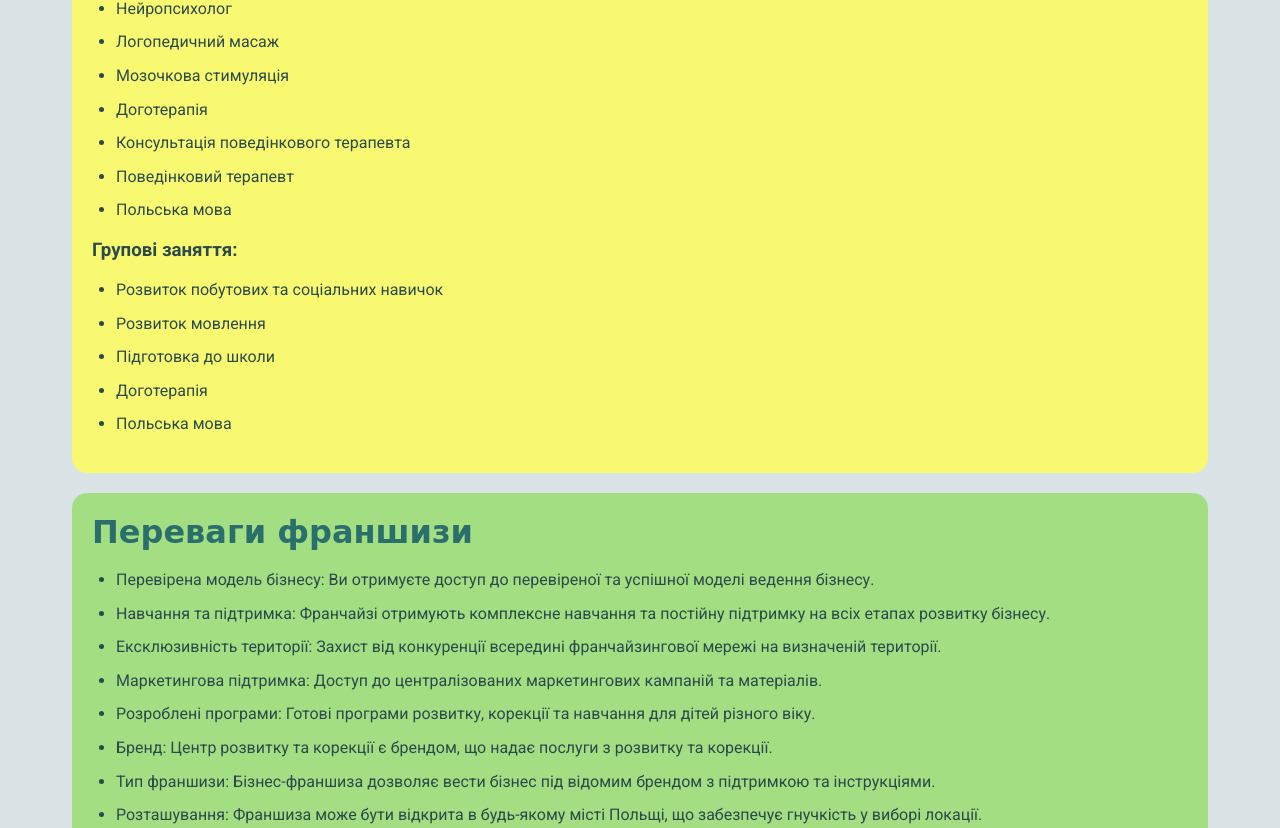
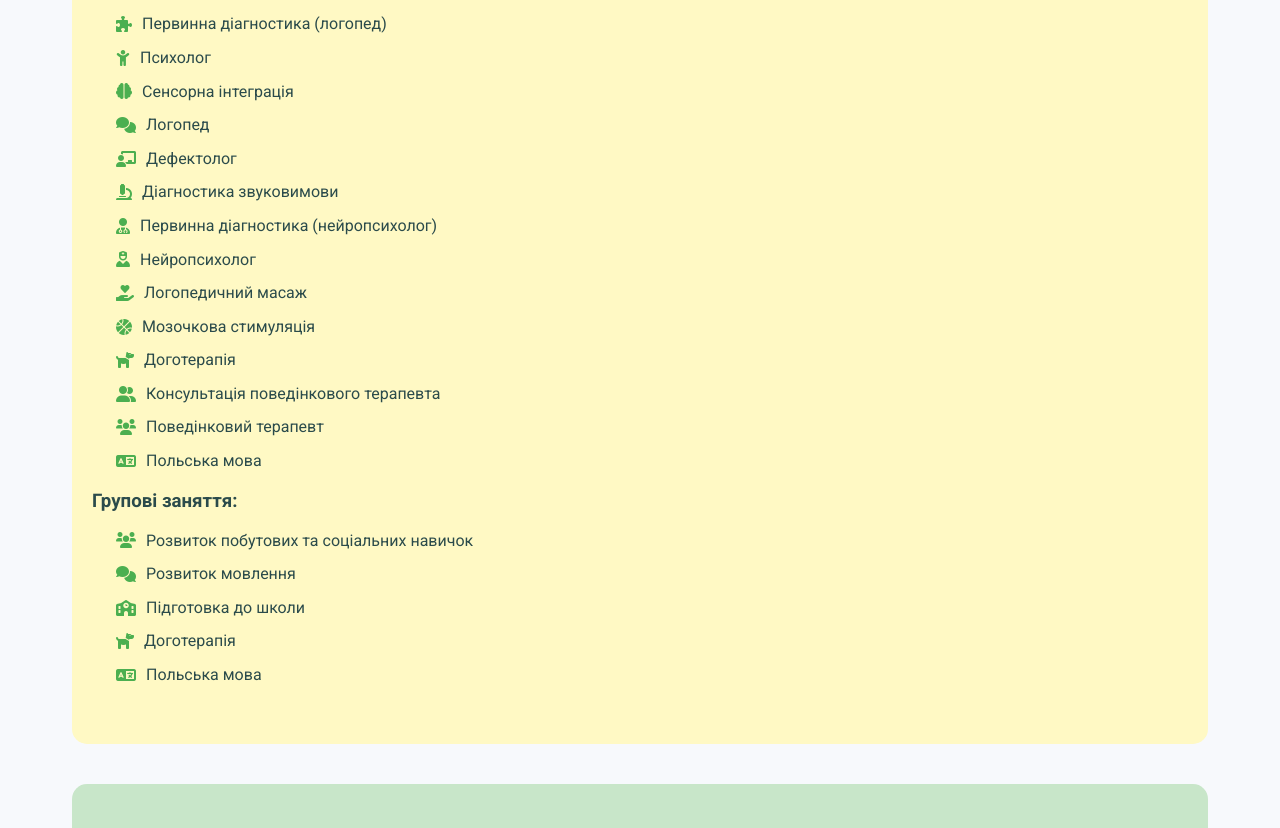
Before and after one commit to planetaTerapii/PlanetaTerapiiFront, a React (Create React App) app: page / in a window 1280 px wide. Shown: the part 1646-2474 px from the top of the page. Built offline with nearby package versions, Linux system fonts and the light colour scheme.

Commit message:
Added icons, new profile photo

```diff
--- a/src/App.css
+++ b/src/App.css
@@ -1,16 +1,16 @@
 body {
   margin: 0;
   font-family: "Roboto", sans-serif;
-  background-color: #dae3e5;
-  color: #2b4b4b; /* Set default text color */
-  overflow-x: hidden; /* Prevent horizontal overflow */
+  background-color: #f7f9fc;
+  color: #2b4b4b;
+  overflow-x: hidden;
 }
 
 nav {
   position: fixed;
   top: 0;
   width: 100%;
-  background-color: rgba(218, 227, 229, 0.9); /* Semi-transparent background */
+  background-color: rgba(42, 111, 108, 0.9);
   z-index: 1000;
 }
 
@@ -18,13 +18,13 @@ nav .nav-container {
   max-width: 1200px;
   margin: 0 auto;
   display: flex;
-  justify-content: space-between; /* Ensure space between logo and menu */
-  align-items: center; /* Align items vertically centered */
+  justify-content: space-between;
+  align-items: center;
   padding: 1rem;
 }
 
 nav .desktop-logo {
-  height: 80px; /* Adjust the height of the logo as needed */
+  height: 80px;
 }
 
 nav ul {
@@ -40,12 +40,13 @@ nav ul li {
 }
 
 nav ul li a {
-  color: #2a6f6c;
+  color: #ffffff;
   text-decoration: none;
+  font-weight: bold;
 }
 
 nav ul li a:hover {
-  color: #6ba4a3; /* Hover color for links */
+  color: #c8e6c9;
 }
 
 nav .hamburger {
@@ -56,36 +57,42 @@ nav .hamburger {
 nav .hamburger div {
   width: 25px;
   height: 3px;
-  background-color: #2a6f6c;
+  background-color: #ffffff;
   margin: 5px;
   transition: all 0.3s ease;
 }
 
-/* Ensure unordered and ordered lists have proper margin and padding */
 section ul,
 section ol {
-  margin: 1rem 0 1rem 1.5rem; /* Adjust as needed */
+  margin: 1rem 0 1rem 1.5rem;
   padding: 0;
 }
 
 section ul li,
 section ol li {
-  color: #2b4b4b; /* Match text color */
+  color: #2b4b4b;
   line-height: 1.6;
-  margin-bottom: 0.5rem; /* Add spacing between list items */
+  margin-bottom: 0.5rem;
+  display: flex;
+  align-items: center;
+}
+
+.list-icon {
+  margin-right: 10px;
+  color: #4caf50;
 }
 
 section {
   padding: 2rem 0;
-  overflow: hidden; /* Prevent overflow during animations */
-  box-sizing: border-box; /* Include padding and border in element's total width and height */
+  overflow: hidden;
+  box-sizing: border-box;
 }
 
 section h2 {
   color: #2a6f6c;
   font-size: 2rem;
   margin-bottom: 1rem;
-  font-family: 'Comic Sans MS', sans-serif; /* Playful font */
+  font-family: 'Comic Sans MS', sans-serif;
 }
 
 section p {
@@ -94,35 +101,35 @@ section p {
 }
 
 .section-bg-blue {
-  background-color: #a2d5f2;
+  background-color: #b3e5fc;
 }
 
 .section-bg-yellow {
-  background-color: #f9f871;
+  background-color: #fff9c4;
 }
 
 .section-bg-green {
-  background-color: #a3de83;
+  background-color: #c8e6c9;
 }
 
 .section-bg-orange {
-  background-color: #ffb677;
+  background-color: #ffe0b2;
 }
 
 .section-bg-purple {
-  background-color: #d4a5a5;
+  background-color: #e1bee7;
 }
 
 .section-bg-pink {
-  background-color: #ffabbc;
+  background-color: #f8bbd0;
 }
 
 .section-bg-cyan {
-  background-color: #8dd7cf;
+  background-color: #b2ebf2;
 }
 
 .section-bg-lightblue {
-  background-color: #c9e8f2;
+  background-color: #bbdefb;
 }
 
 .section-bg-blue,
@@ -134,11 +141,10 @@ section p {
 .section-bg-cyan,
 .section-bg-lightblue {
   border-radius: 15px; /* Rounded corners */
-  padding: 20px; /* Top and bottom padding */
-  margin: 20px 0; /* Top and bottom margin */
+  padding: 40px 20px; /* Increased top and bottom padding */
+  margin: 40px 0; /* Increased top and bottom margin */
 }
 
-/* Animation Styles */
 .fade-up {
   opacity: 0;
   transform: translateY(20px);
@@ -150,44 +156,43 @@ section p {
   transform: translateY(0);
 }
 
-/* Specific styles for mobile */
 @media (max-width: 768px) {
   header .join-us-text {
-    bottom: 10px; /* Position the text at the bottom for mobile */
+    bottom: 10px;
     left: 50%;
     transform: translateX(-50%);
-    font-size: 1.2rem; /* Adjust size for mobile */
-    padding: 0.5rem 1rem; /* Adjust padding for mobile */
-    width: 90%; /* Make it wider on mobile */
+    font-size: 1.2rem;
+    padding: 0.5rem 1rem;
+    width: 90%;
   }
 
   main {
-    padding-top: 60px; /* Adjust padding for mobile to account for the navbar height */
+    padding-top: 60px;
   }
 
   nav ul li a {
-    font-size: 1.5rem; /* Larger font size for mobile menu items */
-    color: #2a6f6c; /* Ensure link color matches design */
+    font-size: 1.5rem;
+    color: #2a6f6c;
   }
 
   nav ul li a:hover {
-    color: #6ba4a3; /* Hover color for mobile links */
+    color: #6ba4a3;
   }
 }
 
 main {
-  max-width: 1200px; /* Increase the max-width for wider sections */
+  max-width: 1200px;
   margin: 60px auto 0;
   padding: 2rem;
-  padding-top: 100px; /* Increase padding to account for the navbar height */
-  overflow-x: hidden; /* Prevent horizontal overflow */
-  box-sizing: border-box; /* Include padding and border in element's total width and height */
+  padding-top: 100px;
+  overflow-x: hidden;
+  box-sizing: border-box;
 }
 
 .contact-icons {
   display: flex;
   gap: 1rem;
-  margin-top: 1rem; /* Adjusted to appear after the form */
+  margin-top: 1rem;
   justify-content: center;
 }
 
@@ -205,8 +210,8 @@ form {
   display: flex;
   flex-wrap: wrap;
   gap: 1rem;
-  padding: 1rem; /* Padding added to form for spacing */
-  box-sizing: border-box; /* Include padding and border in element's total width and height */
+  padding: 1rem;
+  box-sizing: border-box;
 }
 
 form div {
@@ -230,7 +235,7 @@ form textarea {
 
 form input::placeholder,
 form textarea::placeholder {
-  color: #95c0c1; /* Placeholder text color */
+  color: #95c0c1;
 }
 
 form button {
@@ -252,8 +257,8 @@ footer {
   color: white;
   text-align: center;
   padding: 1rem;
-  overflow-x: hidden; /* Prevent horizontal overflow */
-  box-sizing: border-box; /* Include padding and border in element's total width and height */
+  overflow-x: hidden;
+  box-sizing: border-box;
 }
 
 footer a {
@@ -266,10 +271,10 @@ footer a:hover {
 }
 
 header {
-  background-image: url("./images/Background.webp"); /* Ensure this path points to your main background image in the public directory */
+  background-image: url("./images/Background.webp");
   background-size: cover;
   background-position: center;
-  background-repeat: no-repeat; /* Prevents the background image from repeating */
+  background-repeat: no-repeat;
   display: flex;
   justify-content: center;
   align-items: center;
@@ -277,68 +282,67 @@ header {
   font-family: "Cunia", sans-serif;
   text-align: center;
   position: relative;
-  height: 100vh; /* Full height for desktop */
-  overflow-x: hidden; /* Prevent horizontal overflow */
-  box-sizing: border-box; /* Include padding and border in element's total width and height */
+  height: 100vh;
+  overflow-x: hidden;
+  box-sizing: border-box;
 }
 
 header h1,
 header h2,
 header p {
-  color: #2b4b4b; /* Text color in the header */
+  color: #2b4b4b;
 }
 
 header h1 {
-  font-size: 1.5rem; /* Smaller font size for h1 */
+  font-size: 1.5rem;
   margin: 0.5rem 0;
 }
 
 header h2 {
-  font-size: 1rem; /* Smaller font size for h2 */
+  font-size: 1rem;
   margin: 0.5rem 0;
 }
 
 header p {
-  font-size: 0.5rem; /* Smaller font size for paragraph */
+  font-size: 0.5rem;
   margin: 0.5rem 0;
 }
 
 header .join-us-text {
   position: absolute;
-  bottom: 20px; /* Position the text at the bottom */
+  bottom: 20px;
   left: 50%;
   transform: translateX(-50%);
-  font-size: 2rem; /* Adjust size as needed */
-  color: white; /* Ensure text color is visible */
-  background-color: rgba(42, 111, 108, 0.7); /* Semi-transparent background */
-  padding: 1rem 2rem; /* Padding for better readability */
-  border-radius: 10px; /* Rounded corners */
-  font-family: "Cunia", sans-serif; /* Use the Cunia font */
-  text-align: center; /* Center the text */
+  font-size: 2rem;
+  color: white;
+  background-color: rgba(42, 111, 108, 0.7);
+  padding: 1rem 2rem;
+  border-radius: 10px;
+  font-family: "Cunia", sans-serif;
+  text-align: center;
   width: auto;
 }
 
 @media (max-width: 768px) {
   header {
-    background-image: url("./images/Background2.webp"); /* Ensure this path points to your main background image in the public directory */
-    height: 180px; /* Set a fixed height for the header */
+    background-image: url("./images/Background2.webp");
+    height: 180px;
     width: 100%;
-    background-size: cover; /* Ensures the entire image covers the header */
-    background-repeat: no-repeat; /* Prevents the background image from repeating */
-    background-position: center; /* Centers the background image */
-    padding: 0; /* Remove any padding */
-    margin: 0; /* Remove any margin */
+    background-size: cover;
+    background-repeat: no-repeat;
+    background-position: center;
+    padding: 0;
+    margin: 0;
     margin-top: 50px;
   }
 
   header .join-us-text {
-    position: absolute;
-    bottom: 10px; /* Position the text at the bottom for mobile */
+    bottom: 10px;
     left: 50%;
     transform: translateX(-50%);
-    font-size: 1.2rem; /* Adjust size for mobile */
-    padding: 0.5rem 1rem; /* Adjust padding for mobile */
-    width: 90%; /* Make it wider on mobile */
+    font-size: 1.2rem;
+    padding: 0.5rem 1rem;
+    width: 90%;
   }
 }
 
@@ -359,7 +363,7 @@ header .join-us-text {
 .owner-photo {
   width: 200px;
   height: auto;
-  border-radius: 15px; /* Rounded corners */
+  border-radius: 15px;
   box-shadow: 0 2px 4px rgba(0, 0, 0, 0.1);
 }
 
@@ -372,19 +376,18 @@ header .join-us-text {
   font-weight: bold;
   font-size: 1.2rem;
   color: #2a6f6c;
-  margin-top: 20px; /* Add some spacing from the text */
+  margin-top: 20px;
 }
 
-/* Specific styles for mobile */
 @media (max-width: 768px) {
   .owner-section {
     flex-direction: column;
-    text-align: center; /* Center text for better appearance */
+    text-align: center;
   }
 
   .owner-photo {
-    width: 100%; /* Full width on mobile */
-    max-width: 300px; /* Set a maximum width for better appearance */
+    width: 100%;
+    max-width: 300px;
   }
 
   .owner-name {
@@ -405,13 +408,13 @@ header .join-us-text {
 
 @media (max-width: 768px) {
   nav .mobile-logo {
-    height: 50px; /* Adjust the height of the logo as needed */
+    height: 50px;
   }
 
   main {
-    padding-top: 0; /* Remove extra padding that might cause empty space */
-    margin-top: 0; /* Remove any margin that might cause empty space */
-    padding-top: 100px; /* Increase padding to account for the navbar height */
+    padding-top: 0;
+    margin-top: 0;
+    padding-top: 100px;
   }
 }
 
@@ -436,7 +439,7 @@ header .join-us-text {
     right: 0;
     width: 100%;
     height: 100vh;
-    background-color: rgba(218, 227, 229, 0.9);
+    background-color: rgba(42, 111, 108, 0.9);
     padding-top: 4rem;
     justify-content: center;
     align-items: center;
@@ -448,12 +451,12 @@ header .join-us-text {
   }
 
   nav ul li a {
-    font-size: 1.5rem; /* Larger font size for mobile menu items */
-    color: #2a6f6c; /* Ensure link color matches design */
+    font-size: 1.5rem;
+    color: #ffffff;
   }
 
   nav ul li a:hover {
-    color: #6ba4a3; /* Hover color for mobile links */
+    color: #c8e6c9;
   }
 }
 
@@ -489,12 +492,7 @@ header .join-us-text {
 
 .finance-icon {
   font-size: 2rem;
-  color: #2a6f6c;
-}
-
-.finance-text {
-  display: flex;
-  flex-direction: column;
+  color: #4caf50;
 }
 
 .finance-text h3 {
--- a/src/App.js
+++ b/src/App.js
@@ -5,7 +5,7 @@ import { FaRegCalendarCheck } from "react-icons/fa6";
 import "./App.css";
 import logoDesktop from "./images/logo-desktop.png"; // Desktop logo
 import logoMobile from "./images/logo-mobile.png"; // Mobile logo
-import ownerPhoto1 from "./team/team5.webp";
+import ownerPhoto from "./images/profile.webp";
 
 function App() {
   const [name, setName] = useState("");
@@ -75,7 +75,7 @@ function App() {
   const handleScroll = (e, id) => {
     e.preventDefault();
     const element = document.getElementById(id);
-    const offset = window.innerWidth <= 768 ? 60 : 100;
+    const offset = window.innerWidth <= 768 ? 80 : 140; // Adjusted offset to account for new padding/margin
     const bodyRect = document.body.getBoundingClientRect().top;
     const elementRect = element.getBoundingClientRect().top;
     const elementPosition = elementRect - bodyRect;
@@ -190,7 +190,7 @@ function App() {
         >
           <h2>Хто ми</h2>
           <div className="owner-section">
-            <img src={ownerPhoto1} alt="Owner" className="owner-photo" />
+            <img src={ownerPhoto} alt="Owner" className="owner-photo" />
             <div className="owner-text">
               <p>
                 Ми - центр корекції та розвитку мовлення для дітей, що сприяє
@@ -203,7 +203,6 @@ function App() {
           </div>
           <p className="owner-name">Ірина Волкова</p>
         </section>
-
         <section
           id="service"
           className="fade-up section-bg-yellow"
@@ -212,29 +211,74 @@ function App() {
           <h2>Наші послуги</h2>
           <h3>Індивідуальні заняття:</h3>
           <ul>
-            <li>Первинна діагностика (логопед)</li>
-            <li>Психолог</li>
-            <li>Сенсорна інтеграція</li>
-            <li>Логопед</li>
-            <li>Дефектолог</li>
-            <li>Діагностика звуковимови</li>
-            <li>Первинна діагностика (нейропсихолог)</li>
-            <li>Нейропсихолог</li>
-            <li>Логопедичний масаж</li>
-            <li>Мозочкова стимуляція</li>
-            <li>Доготерапія</li>
-            <li>Консультація поведінкового терапевта</li>
-            <li>Поведінковий терапевт</li>
-            <li>Польська мова</li>
+            <li>
+              <i className="fas fa-puzzle-piece list-icon"></i> Первинна
+              діагностика (логопед)
+            </li>
+            <li>
+              <i className="fas fa-child list-icon"></i> Психолог
+            </li>
+            <li>
+              <i className="fas fa-brain list-icon"></i> Сенсорна інтеграція
+            </li>
+            <li>
+              <i className="fas fa-comments list-icon"></i> Логопед
+            </li>
+            <li>
+              <i className="fas fa-chalkboard-teacher list-icon"></i> Дефектолог
+            </li>
+            <li>
+              <i className="fas fa-microscope list-icon"></i> Діагностика
+              звуковимови
+            </li>
+            <li>
+              <i className="fas fa-user-md list-icon"></i> Первинна діагностика
+              (нейропсихолог)
+            </li>
+            <li>
+              <i className="fas fa-user-nurse list-icon"></i> Нейропсихолог
+            </li>
+            <li>
+              <i className="fas fa-hand-holding-heart list-icon"></i>{" "}
+              Логопедичний масаж
+            </li>
+            <li>
+              <i className="fas fa-basketball-ball list-icon"></i> Мозочкова
+              стимуляція
+            </li>
+            <li>
+              <i className="fas fa-dog list-icon"></i> Доготерапія
+            </li>
+            <li>
+              <i className="fas fa-user-friends list-icon"></i> Консультація
+              поведінкового терапевта
+            </li>
+            <li>
+              <i className="fas fa-users list-icon"></i> Поведінковий терапевт
+            </li>
+            <li>
+              <i className="fas fa-language list-icon"></i> Польська мова
+            </li>
           </ul>
 
           <h3>Групові заняття:</h3>
           <ul>
-            <li>Розвиток побутових та соціальних навичок</li>
-            <li>Розвиток мовлення</li>
-            <li>Підготовка до школи</li>
-            <li>Доготерапія</li>
-            <li>Польська мова</li>
+            <li>
+              <i className="fas fa-users list-icon"></i> Розвиток побутових та
+              соціальних навичок
+            </li>
+            <li>
+              <i className="fas fa-comments list-icon"></i> Розвиток мовлення
+            </li>
+            <li>
+              <i className="fas fa-school list-icon"></i> Підготовка до школи
+            </li>
+            <li>
+              <i className="fas fa-dog list-icon"></i> Доготерапія
+            </li>
+            <li>
+              <i className="fas fa-language list-icon"></i> Польська мова
+            </li>
           </ul>
         </section>
         <section
@@ -245,36 +289,44 @@ function App() {
           <h2>Переваги франшизи</h2>
           <ul>
             <li>
-              Перевірена модель бізнесу: Ви отримуєте доступ до перевіреної та
-              успішної моделі ведення бізнесу.
+              <i className="fas fa-check-circle list-icon"></i> Перевірена
+              модель бізнесу: Ви отримуєте доступ до перевіреної та успішної
+              моделі ведення бізнесу.
             </li>
             <li>
-              Навчання та підтримка: Франчайзі отримують комплексне навчання та
-              постійну підтримку на всіх етапах розвитку бізнесу.
+              <i className="fas fa-graduation-cap list-icon"></i> Навчання та
+              підтримка: Франчайзі отримують комплексне навчання та постійну
+              підтримку на всіх етапах розвитку бізнесу.
             </li>
             <li>
-              Ексклюзивність території: Захист від конкуренції всередині
-              франчайзингової мережі на визначеній території.
+              <i className="fas fa-map-marker-alt list-icon"></i> Ексклюзивність
+              території: Захист від конкуренції всередині франчайзингової мережі
+              на визначеній території.
             </li>
             <li>
-              Маркетингова підтримка: Доступ до централізованих маркетингових
-              кампаній та матеріалів.
+              <i className="fas fa-bullhorn list-icon"></i> Маркетингова
+              підтримка: Доступ до централізованих маркетингових кампаній та
+              матеріалів.
             </li>
             <li>
-              Розроблені програми: Готові програми розвитку, корекції та
-              навчання для дітей різного віку.
+              <i className="fas fa-cogs list-icon"></i> Розроблені програми:
+              Готові програми розвитку, корекції та навчання для дітей різного
+              віку.
             </li>
             <li>
-              Бренд: Центр розвитку та корекції є брендом, що надає послуги з
-              розвитку та корекції.
+              <i className="fas fa-building list-icon"></i> Бренд: Центр
+              розвитку та корекції є брендом, що надає послуги з розвитку та
+              корекції.
             </li>
             <li>
-              Тип франшизи: Бізнес-франшиза дозволяє вести бізнес під відомим
-              брендом з підтримкою та інструкціями.
+              <i className="fas fa-briefcase list-icon"></i> Тип франшизи:
+              Бізнес-франшиза дозволяє вести бізнес під відомим брендом з
+              підтримкою та інструкціями.
             </li>
             <li>
-              Розташування: Франшиза може бути відкрита в будь-якому місті
-              Польщі, що забезпечує гнучкість у виборі локації.
+              <i className="fas fa-city list-icon"></i> Розташування: Франшиза
+              може бути відкрита в будь-якому місті Польщі, що забезпечує
+              гнучкість у виборі локації.
             </li>
           </ul>
         </section>
@@ -286,15 +338,16 @@ function App() {
           <h2>Вимоги до франчайзі</h2>
           <ul>
             <li>
-              Фінансові ресурси: Наявність необхідного капіталу для інвестицій.
+              <i className="fas fa-wallet list-icon"></i> Фінансові ресурси:
+              Наявність необхідного капіталу для інвестицій.
             </li>
             <li>
-              Досвід роботи з дітьми: Бажано мати досвід роботи з дітьми або в
-              освіті.
+              <i className="fas fa-user-graduate list-icon"></i> Досвід роботи з
+              дітьми: Бажано мати досвід роботи з дітьми або в освіті.
             </li>
             <li>
-              Відданість справі: Готовність працювати для покращення життя
-              дітей.
+              <i className="fas fa-heart list-icon"></i> Відданість справі:
+              Готовність працювати для покращення життя дітей.
             </li>
           </ul>
         </section>
@@ -351,20 +404,29 @@ function App() {
         >
           <h2>Етапи відкриття</h2>
           <ol>
-            <li>Заявка: Подання заявки на франшизу.</li>
-            <li>Співбесіда: Інтерв'ю з потенційним франчайзі.</li>
             <li>
-              Підписання договору: Погодження умов та підписання
-              франчайзингового договору.
-            </li>
-            <li>Навчання: Проходження обов'язкового навчання.</li>
-            <li>
-              Підготовка приміщення: Вибір та облаштування приміщення згідно
-              стандартів.
+              <i className="fas fa-file-signature list-icon"></i> Заявка:
+              Подання заявки на франшизу.
             </li>
             <li>
-              Відкриття: Офіційне відкриття центру з участю представників
-              франчайзера.
+              <i className="fas fa-comments list-icon"></i> Співбесіда: Інтерв'ю
+              з потенційним франчайзі.
+            </li>
+            <li>
+              <i className="fas fa-handshake list-icon"></i> Підписання
+              договору: Погодження умов та підписання франчайзингового договору.
+            </li>
+            <li>
+              <i className="fas fa-chalkboard-teacher list-icon"></i> Навчання:
+              Проходження обов'язкового навчання.
+            </li>
+            <li>
+              <i className="fas fa-tools list-icon"></i> Підготовка приміщення:
+              Вибір та облаштування приміщення згідно стандартів.
+            </li>
+            <li>
+              <i className="fas fa-ribbon list-icon"></i> Відкриття: Офіційне
+              відкриття центру з участю представників франчайзера.
             </li>
           </ol>
         </section>
@@ -376,17 +438,20 @@ function App() {
           <h2>Підтримка франчайзі</h2>
           <ul>
             <li>
-              Навчання персоналу: Проведення тренінгів та семінарів для
-              працівників.
+              <i className="fas fa-chalkboard-teacher list-icon"></i> Навчання
+              персоналу: Проведення тренінгів та семінарів для працівників.
             </li>
             <li>
-              Методична підтримка: Надання методичних матеріалів та програм.
+              <i className="fas fa-book list-icon"></i> Методична підтримка:
+              Надання методичних матеріалів та програм.
             </li>
             <li>
-              Консультації: Постійні консультації з питань ведення бізнесу.
+              <i className="fas fa-headset list-icon"></i> Консультації:
+              Постійні консультації з питань ведення бізнесу.
             </li>
             <li>
-              Контроль якості: Регулярний моніторинг та оцінка роботи центру.
+              <i className="fas fa-check-circle list-icon"></i> Контроль якості:
+              Регулярний моніторинг та оцінка роботи центру.
             </li>
           </ul>
         </section>
```
Also changed, not shown: src/images/profile.webp (added).
